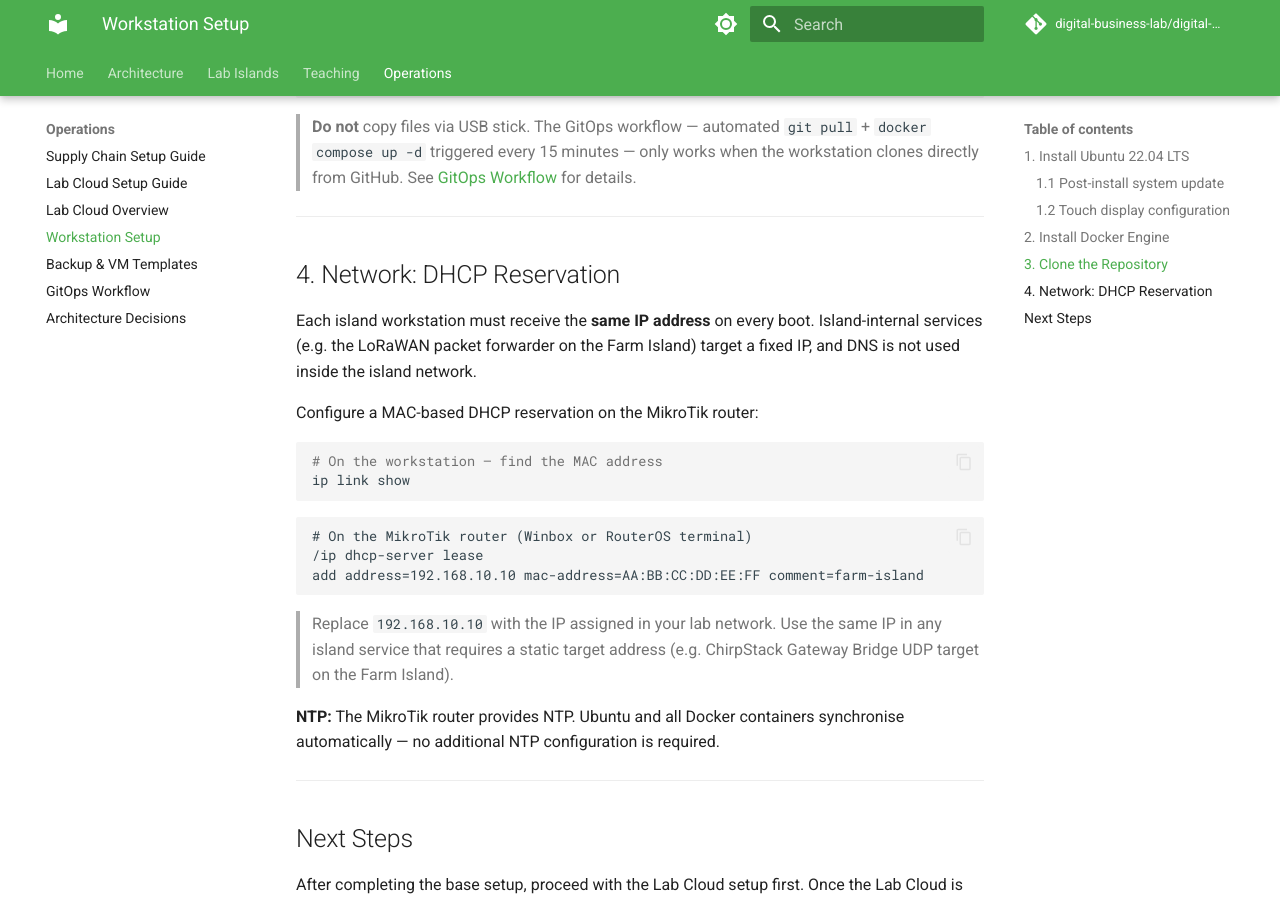
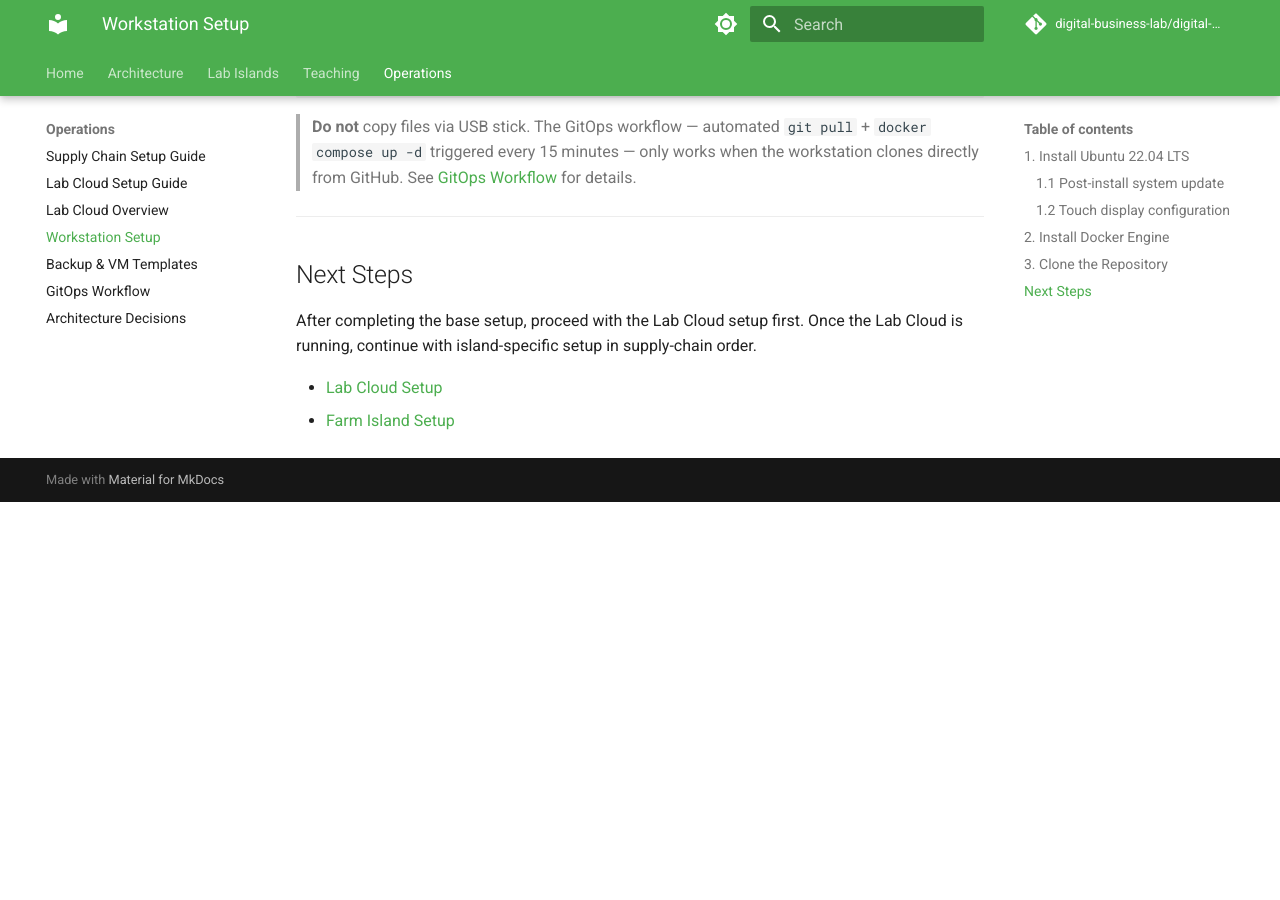
Before and after one commit to digital-business-lab/digital-supply-chain, an MkDocs documentation site: the page built from docs/operations/setup-workstation.md, in a window 1280 px wide and 900 px high, scrolled down 2143 px. Built offline with MkDocs 1.6.1 and Material for MkDocs 9.7.7, drawn with Linux system fonts in a browser that asks for light colours; comment, search, counter and statistics services are not loaded; after the commit the page ends 2645 px from its top, so only the background shows below that.

Commit message:
docs: update README navigation and remove network DHCP section from workstation setup

````diff
--- a/docs/operations/setup-workstation.md
+++ b/docs/operations/setup-workstation.md
@@ -84,29 +84,6 @@ cd /opt/digital-supply-chain
 
 ---
 
-## 4. Network: DHCP Reservation
-
-Each island workstation must receive the **same IP address** on every boot. Island-internal services (e.g. the LoRaWAN packet forwarder on the Farm Island) target a fixed IP, and DNS is not used inside the island network.
-
-Configure a MAC-based DHCP reservation on the MikroTik router:
-
-```bash
-# On the workstation — find the MAC address
-ip link show
-```
-
-```routeros
-# On the MikroTik router (Winbox or RouterOS terminal)
-/ip dhcp-server lease
-add address=192.168.10.10 mac-address=AA:BB:CC:DD:EE:FF comment=farm-island
-```
-
-> Replace `192.168.10.10` with the IP assigned in your lab network. Use the same IP in any island service that requires a static target address (e.g. ChirpStack Gateway Bridge UDP target on the Farm Island).
-
-**NTP:** The MikroTik router provides NTP. Ubuntu and all Docker containers synchronise automatically — no additional NTP configuration is required.
-
----
-
 ## Next Steps
 
 After completing the base setup, proceed with the Lab Cloud setup first. Once the Lab Cloud is running, continue with island-specific setup in supply-chain order.
````
Also changed, not shown: README.md (+23 -33 lines).
